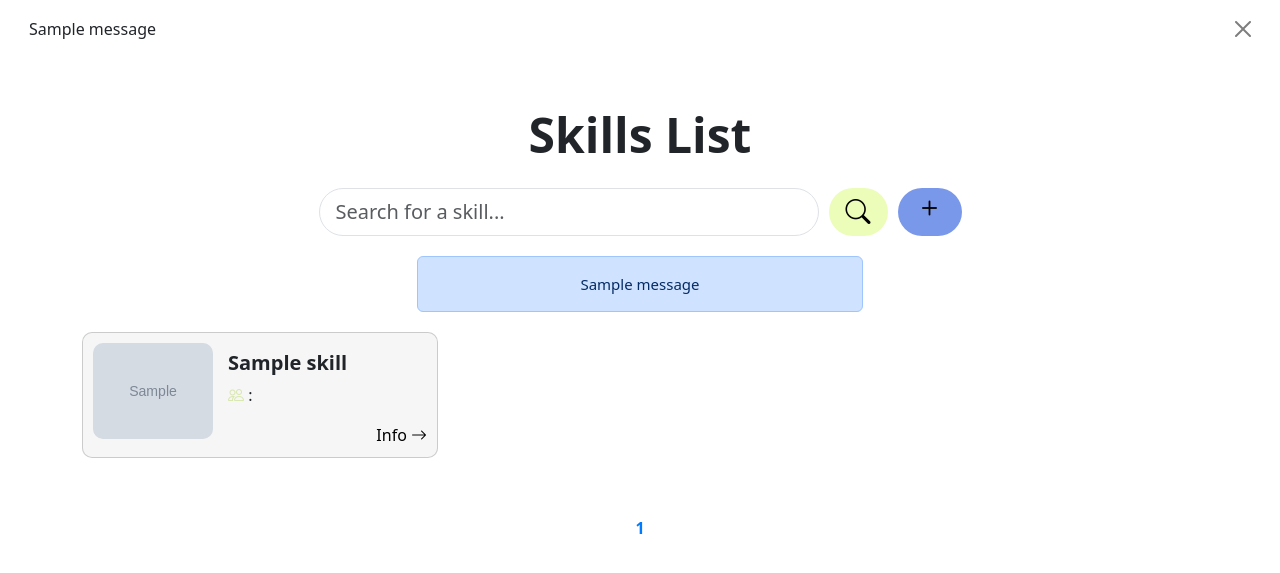
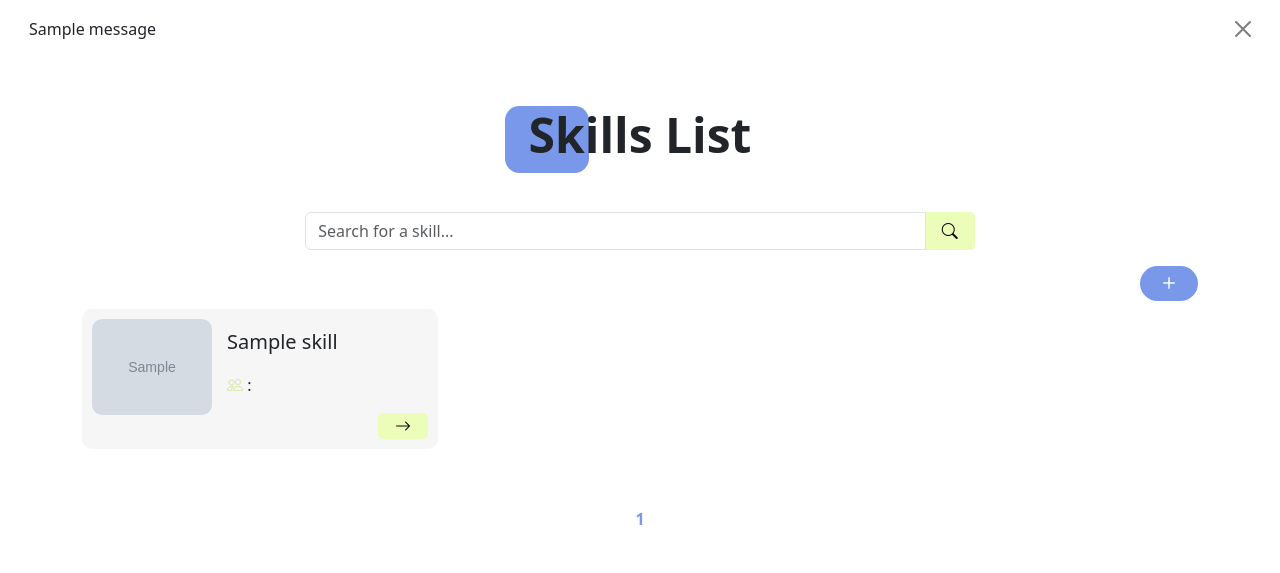
Before and after one commit to Ghaliah-Banounah/SkillExchange, a Django app: page /skills/ in a window 1280 px wide. Shown: the part 56-629 px from the top of the page. Run offline with Django 5.2, Linux system fonts and the light colour scheme; tables that the repository leaves empty hold one stand-in row (values such as "Sample post"); grey boxes marked "Sample" are stand-in pictures; one stand-in notice (Sample message) is shown.

Commit message:
Modify app skills

```diff
--- a/SkillExchange/skills/templates/skills/skills_list.html
+++ b/SkillExchange/skills/templates/skills/skills_list.html
@@ -3,52 +3,39 @@
 
 {% block content %}
 <div class="container mt-5">
-    <h1 class="text-center mb-4" style="font-size: 3rem; font-weight: bold;">Skills List</h1>
-    <form method="get" action="" class="mb-3 d-flex justify-content-center">
-        <input type="text" name="search" class="form-control form-control-lg" placeholder="Search for a skill..." value="{{ request.GET.search }}" style="width: 500px; border-radius: 25px;">
-        <button type="submit" class="btn-lime btn-lg" style="border-radius: 25px; margin-left: 10px;">
-            <i class="fa-solid fa-magnifying-glass" style="font-size: 28px;"></i>
-            <i class="bi bi-search" style="font-size: 25px;"></i>
-        </button>
-        <a href="{% url 'skills:add_skill' %}" class="btn-blue btn-lg" style="border-radius: 25px; margin-left: 10px;">
-            <i class="bi bi-plus bl" style="font-size: 30px; padding-top: 20px; color:black"></i>
+    <h1 class="mb-4 title mx-auto" style="font-size: 3rem; font-weight: bold;">Skills List</h1>
+
+        <form method="get" action="" class="mb-3 d-flex mx-auto form-width">
+            <div class="input-group  justify-content-center mt-4">
+        <input type="text" name="search" class="form-control" placeholder="Search for a skill..." value="{{ request.GET.search }}" aria-label="Recipient's username" aria-describedby="button-addon2">
+        <button class="btn-lime" type="submit" id="button-addon2" ><i class="bi bi-search"></i></button>
+    </div>
+    </form>
+      <div class="d-flex justify-content-end mb-2">
+        <a href="{% url 'skills:add_skill' %}" class="btn-blue rounded-pill align-content-center">
+            <i class="bi bi-plus bl fs-4"></i>
         </a>
-    </form>
-    {% for message in messages %}
-        {% if message.tags == 'error' %}
-            <div class="alert alert-danger text-center" role="alert" style="font-size: 15px; margin: 20px auto; width: 40%;">
-                {{ message }}
-            </div>
-        {% elif message.tags == 'info' %}
-            <div class="alert alert-info text-center" role="alert" style="font-size: 15px; margin: 20px auto; width: 40%;">
-                {{ message }}
-            </div>
-        {% elif message.tags == 'warning' %}
-            <div class="alert alert-warning text-center" role="alert" style="font-size: 15px; margin: 20px auto; width: 40%;">
-                {{ message }}
-            </div>
-        {% else %}
-            <div class="alert alert-primary text-center" role="alert" style="font-size: 15px; margin: 20px auto; width: 40%;">
-                {{ message }}
-            </div>
-        {% endif %}
-    {% endfor %}
+      </div>
     <div class="row">
         {% for skill in skills %}
         <div class="col-md-4 mb-4">
-            <div class="card card_skills_list">
+            <div class="card card_skills_list border-0">
                 <div>
                     <img src="{{ skill.image.url }}" alt="{{ skill.name }}" class="image_skills_list">
                 </div>
                 <div>
-                    <h5 class="skill_name mt-2">{{ skill.name }}</h5>
+                    <p class="mt-2 fs-5">{{ skill.name }}</p>
                     <p class="mt-2"><i class="bi bi-people icon_skills_list"></i> : {{ skill.your_skill.count }}</p>
-                    <div class="text-end">
-                        <a href="{% url 'skills:skill_detail' skill.id %}">Info <i class="bi bi-arrow-right"></i></a>
+                    <div class="d-flex justify-content-end">
+                        <a href="{% url 'skills:skill_detail' skill.id %}" class="btn-lime"><i class="bi bi-arrow-right"></i></a>
                     </div>
                 </div>
             </div>
         </div>
+        {% empty %}
+        <div class="d-flex justify-content-center">
+        <p class="alert alert-warning">No results found</p>
+    </div>
         {% endfor %}
     </div>
     <div class="d-flex justify-content-center mt-4">
@@ -57,12 +44,12 @@
                 {% if skills.has_previous %}
                     <li class="page-item">
                         <a class="page-link" href="?page=1{% if request.GET.search %}&search={{ request.GET.search }}{% endif %}" aria-label="First">
-                            <span aria-hidden="true">&laquo;&laquo; First</span>
+                            <span aria-hidden="true"> First</span>
                         </a>
                     </li>
                     <li class="page-item">
                         <a class="page-link" href="?page={{ skills.previous_page_number }}{% if request.GET.search %}&search={{ request.GET.search }}{% endif %}" aria-label="Previous">
-                            <span aria-hidden="true">&laquo; Previous</span>
+                            <span aria-hidden="true">Previous</span>
                         </a>
                     </li>
                 {% endif %}
@@ -78,12 +65,12 @@
                 {% if skills.has_next %}
                     <li class="page-item">
                         <a class="page-link" href="?page={{ skills.next_page_number }}{% if request.GET.search %}&search={{ request.GET.search }}{% endif %}" aria-label="Next">
-                            <span aria-hidden="true">Next &raquo;</span>
+                            <span aria-hidden="true">Next</span>
                         </a>
                     </li>
                     <li class="page-item">
                         <a class="page-link" href="?page={{ skills.paginator.num_pages }}{% if request.GET.search %}&search={{ request.GET.search }}{% endif %}" aria-label="Last">
-                            <span aria-hidden="true">Last &raquo;&raquo;</span>
+                            <span aria-hidden="true">Last</span>
                         </a>
                     </li>
                 {% endif %}
@@ -117,7 +104,7 @@
     }
 
     .pagination .page-item.active .page-link {
-        color: #007bff;
+        color:#7A98E9;
         font-weight: bold;
         background-color: transparent;
     }
@@ -148,10 +135,6 @@
         position: relative;
     }
 
-    .card_skills_list .text-end {
-        text-align: right;
-    }
-
     .icon_skills_list {
         color: #d7e7ac;
     }
--- a/SkillExchange/skills/views.py
+++ b/SkillExchange/skills/views.py
@@ -9,8 +9,7 @@
     search_query = request.GET.get('search', '')
     if search_query:
         skills_list = Skill.objects.filter(name__icontains=search_query)
-        if not skills_list:
-            messages.info(request, 'No results found')
+
     else:
         skills_list = Skill.objects.all()
 
@@ -41,7 +40,7 @@
         form = SkillForm(request.POST, request.FILES, instance=skill)
         if form.is_valid():
             form.save()
-            messages.success(request, 'Skill updated successfully')
+            messages.success(request, 'Skill updated successfully' , 'alert-primary')
             return redirect('skills:skills_list')
     else:
         form = SkillForm(instance=skill)
@@ -52,7 +51,7 @@
     skill = get_object_or_404(Skill, id=skill_id)
     if request.method == 'POST':
         skill.delete()
-        messages.success(request, 'Skill deleted successfully.')
+        messages.success(request, 'Skill deleted successfully.', 'alert-danger')
         return redirect('skills:skills_list')
     else:
         return render(request, 'skills/skill_detail.html', {'skill': skill})
```
Also changed, not shown: SkillExchange/skills/templates/skills/skill_detail.html (+32 -21 lines).
